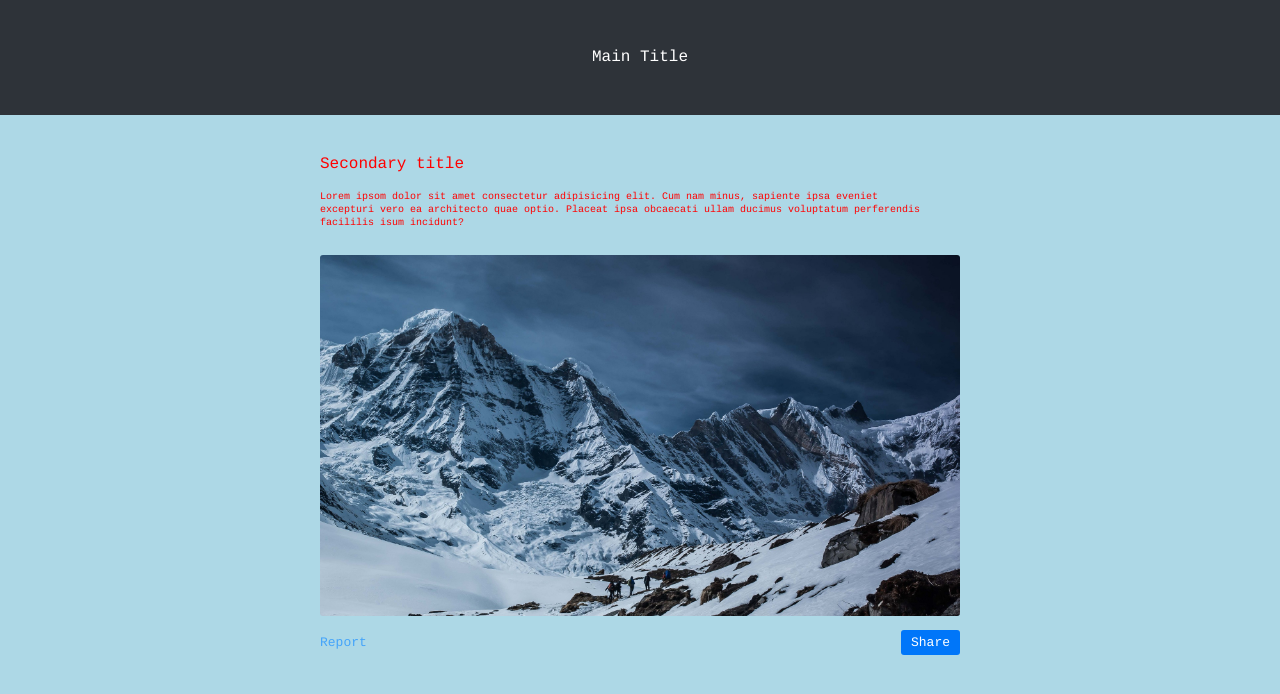
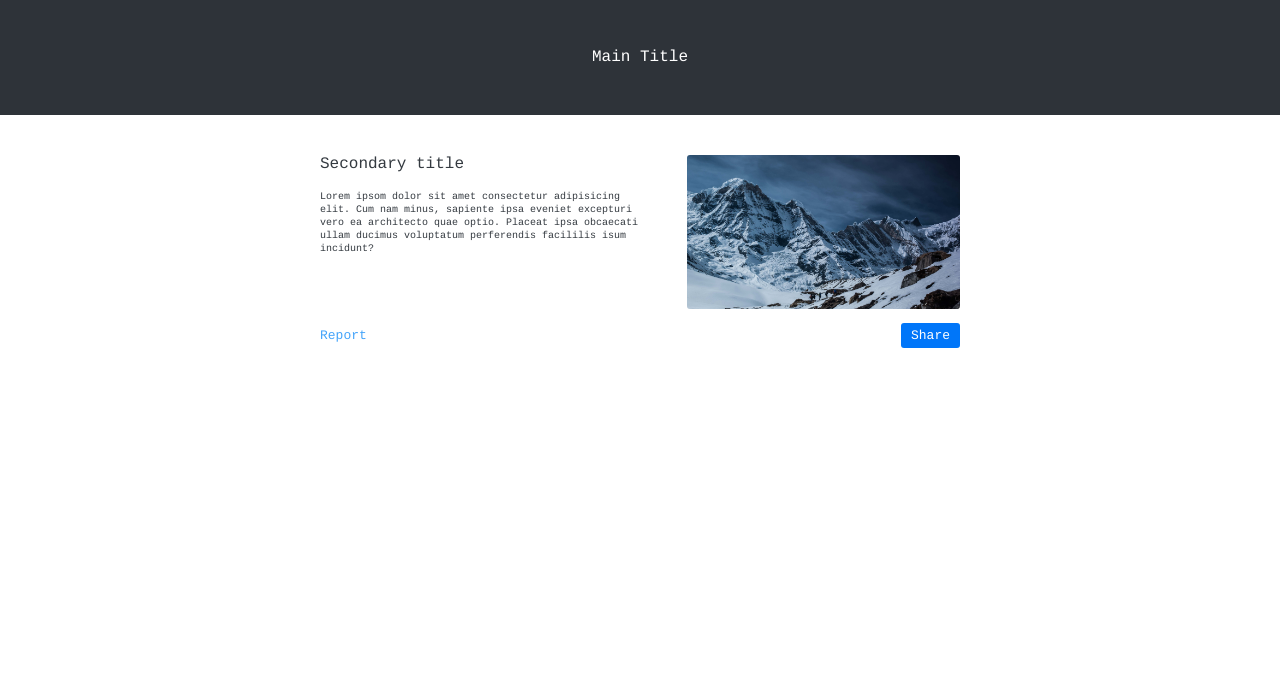
Before and after one commit to shawnsoltesz/HonestDigitalCSS, a website built with Vite: page index.html in a window 1280 px wide. Built offline with nearby package versions, Linux system fonts and the light colour scheme.

Commit message:
fixed links and responsive media queries

```diff
--- a/index.html
+++ b/index.html
@@ -4,24 +4,26 @@
     <meta charset="UTF-8" />
     <link rel="icon" type="image/svg+xml" href="favicon.svg" />
     <meta name="viewport" content="width=device-width, initial-scale=1.0" />
-    <title>Project Name</title>
+    <title>Honest Digital CSS</title>
   </head>
+
   <body>
     <header>
       <p>Main Title</p>
     </header>
 
     <main>
-      <div class="gah">
+      <div class="page-content">
       <div class="text">
-        <p class="content-title">Secondary title</p>
-        <p class="content">
+        <p class="title">Secondary title</p>
+        <p class="description">
           Lorem ipsom dolor sit amet consectetur adipisicing elit. Cum nam
           minus, sapiente ipsa eveniet excepturi vero ea architecto quae optio.
           Placeat ipsa obcaecati ullam ducimus voluptatum perferendis facililis
           isum incidunt?
         </p>
       </div>
+
       <div class="image">
         <img src=./images/snow-mountains.jpg alt="Snow Mountain" />
       </div>
@@ -37,8 +39,6 @@
       </div>
     </main>
 
-
-
     <script type="module" src="/src/main.ts"></script>
   </body>
 </html>
--- a/src/style.css
+++ b/src/style.css
@@ -29,13 +29,12 @@ main {
   margin-right: 3rem;
 }
 
-.gah {
+.page-content {
   display: flex;
   justify-content: center;
-  flex-wrap: wrap;
 }
 
-.content {
+.description {
   font-size: small;
   line-height: 1.3;
 }
@@ -89,10 +88,14 @@ button {
   cursor: pointer;
 }
 
+@media screen and (max-width: 767px) {
+.page-content {
+  display: flex;
+  justify-content: center;
+  flex-wrap: wrap;
+}}
+
 @media screen and (min-width: 768px) {
-  body {
-    background-color: lightblue;
-  }
 
   main {
     margin-left: auto;
@@ -100,18 +103,8 @@ button {
     width: 50%;
   }
 
-  .gah {
-    display: flex;
-    justify-content: center;
-
-    color: red;
-  }
-
-  .content {
+  .description {
     margin-right: 2rem;
-  }
-
-  .content {
     font-size: x-small;
     line-height: 1.3;
   }
```
